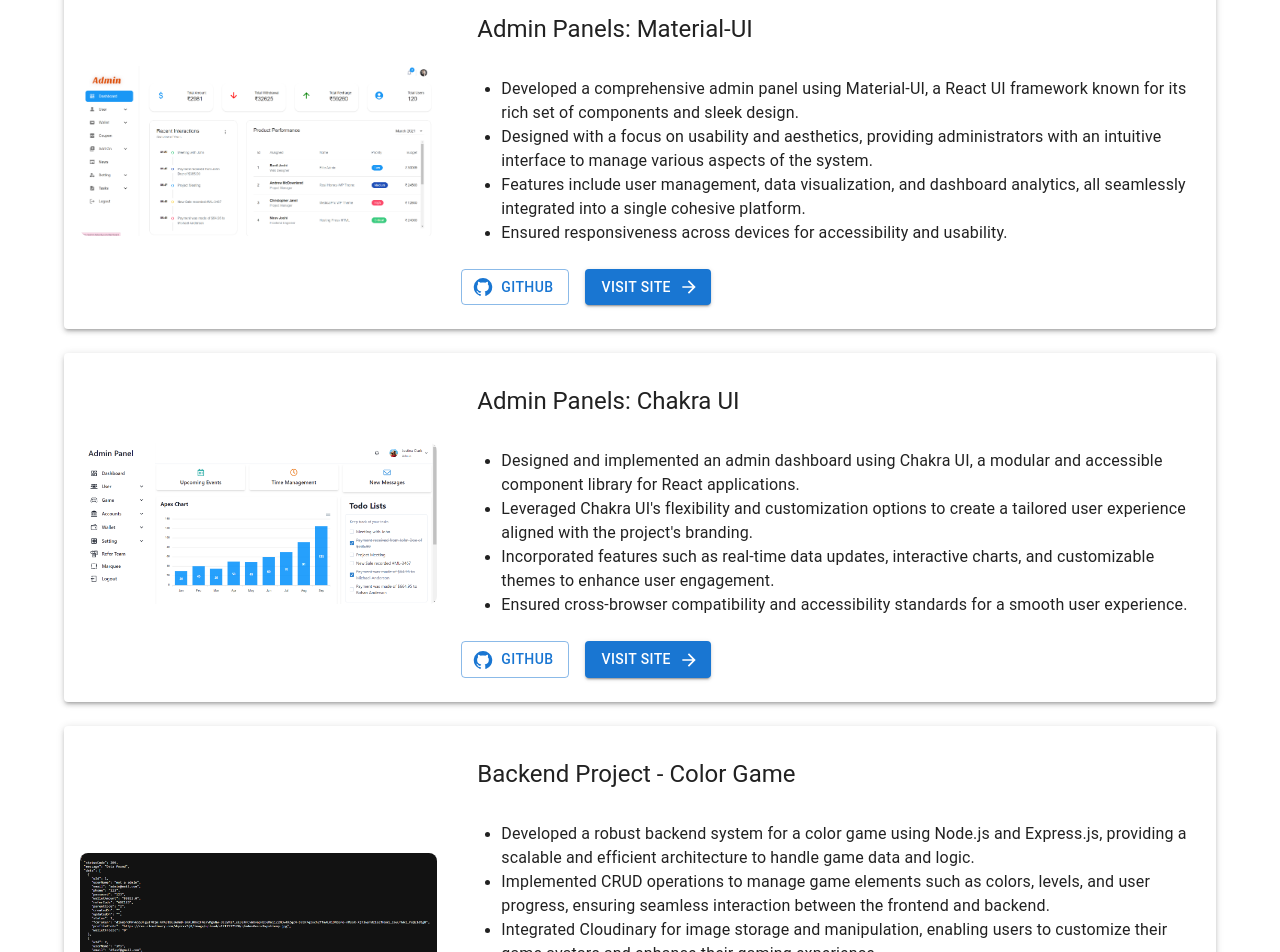
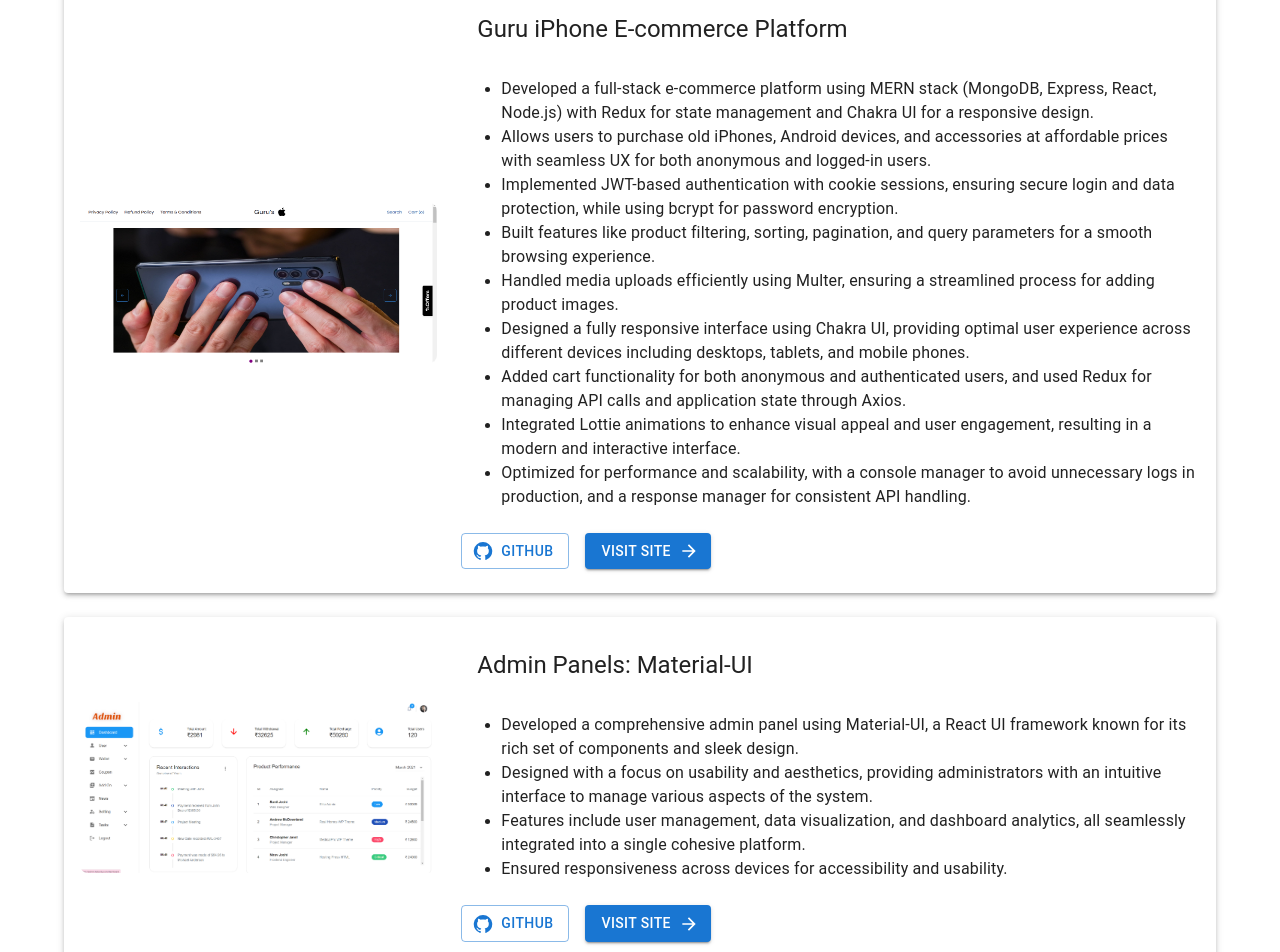
Before and after one commit to nikhilroyal04/Portfolio, a React (Vite) app: page /projects in a window 1280 px wide. Shown: the part 180-1132 px from the top of the page. Built offline with nearby package versions, Linux system fonts and the light colour scheme.

Commit message:
new project add

```diff
--- a/src/components/Projects/Projects.jsx
+++ b/src/components/Projects/Projects.jsx
@@ -14,8 +14,27 @@
 import PORTFOLIO from "../../assets/images/Portfolio.png";
 import ADMIN_CHAKRA from "../../assets/images/Chakra_Panel.png";
 import BACKEND_GAME from "../../assets/images/Backend_Game.png";
+import GURU_IPHONE from "../../assets/images/Guru_Iphone.png";
 
 const projects = [
+  {
+    id: 6,
+    title: "Guru iPhone E-commerce Platform",
+    image: GURU_IPHONE,
+    github: "https://github.com/nikhilroyal04/Website_iPhone",
+    website: "https://guruiphone.vercel.app/",
+    points: [
+      "Developed a full-stack e-commerce platform using MERN stack (MongoDB, Express, React, Node.js) with Redux for state management and Chakra UI for a responsive design.",
+      "Allows users to purchase old iPhones, Android devices, and accessories at affordable prices with seamless UX for both anonymous and logged-in users.",
+      "Implemented JWT-based authentication with cookie sessions, ensuring secure login and data protection, while using bcrypt for password encryption.",
+      "Built features like product filtering, sorting, pagination, and query parameters for a smooth browsing experience.",
+      "Handled media uploads efficiently using Multer, ensuring a streamlined process for adding product images.",
+      "Designed a fully responsive interface using Chakra UI, providing optimal user experience across different devices including desktops, tablets, and mobile phones.",
+      "Added cart functionality for both anonymous and authenticated users, and used Redux for managing API calls and application state through Axios.",
+      "Integrated Lottie animations to enhance visual appeal and user engagement, resulting in a modern and interactive interface.",
+      "Optimized for performance and scalability, with a console manager to avoid unnecessary logs in production, and a response manager for consistent API handling.",
+    ],
+  },
   {
     id: 1,
     title: "Admin Panels: Material-UI",
@@ -147,7 +166,6 @@
                       >
                         Visit Site
                       </Button>
-
                     </Box>
                   </Grid>
                 </Grid>
```
Also changed, not shown: src/assets/images/Guru_Iphone.png (added).
